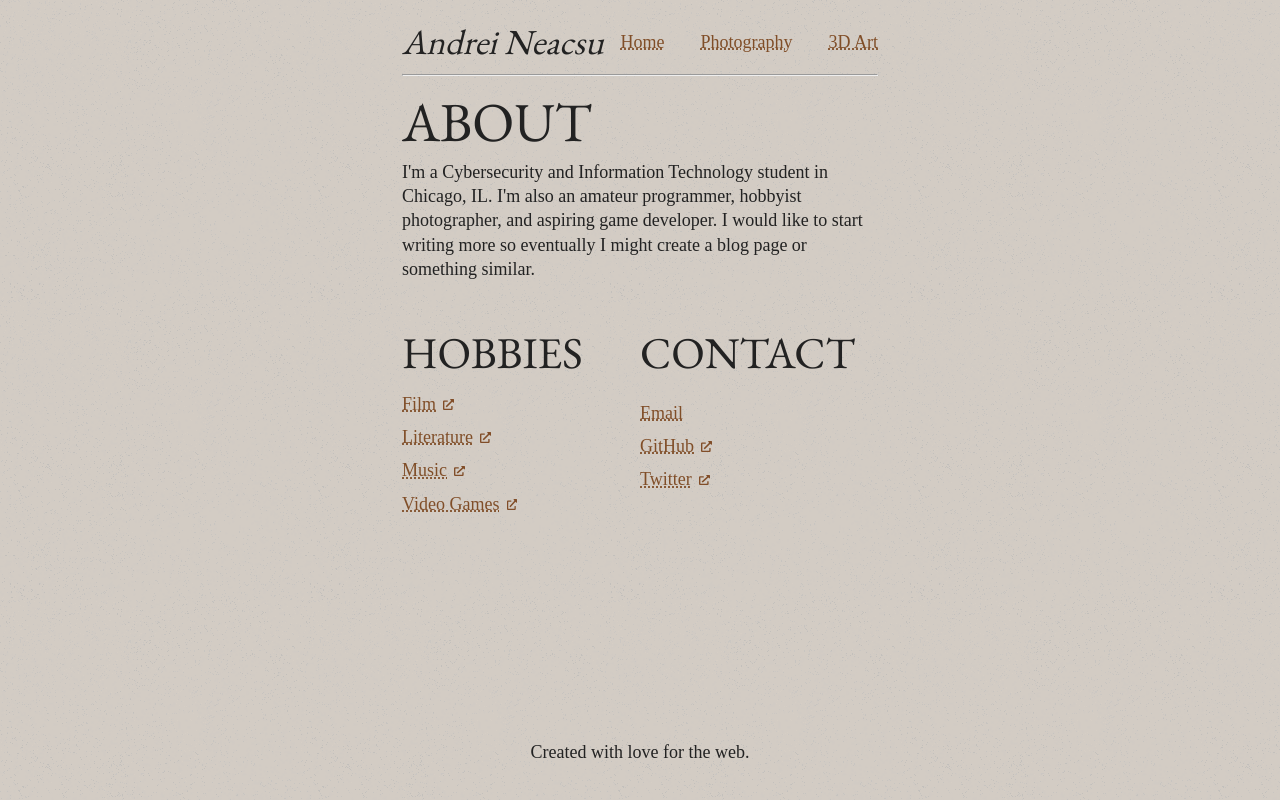
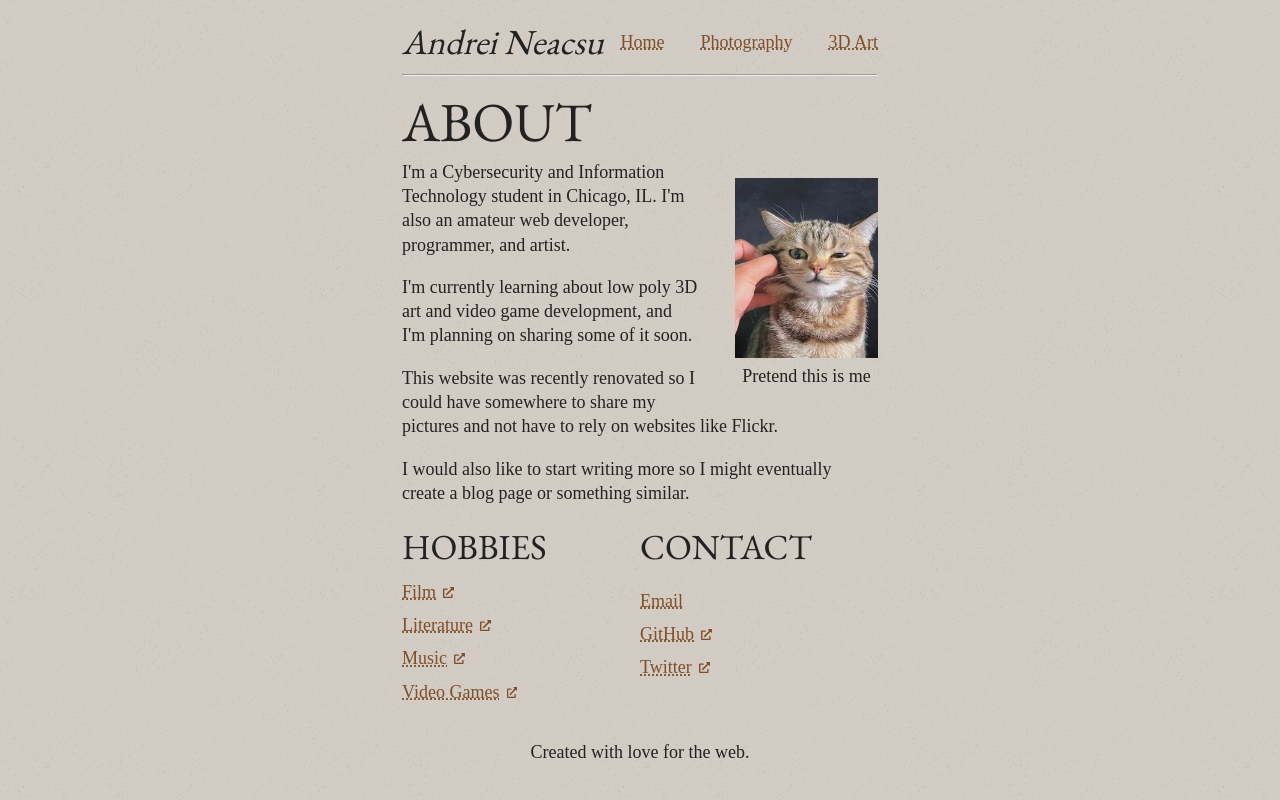
Before and after one commit to errormine/aneacsu.com, a PHP site: page / in a window 1280 px wide. Run offline with PHP 8.4, Linux system fonts and the light colour scheme; some web fonts are replaced.

Commit message:
Add cat and more info to home page

```diff
--- a/assets/css/style.css
+++ b/assets/css/style.css
@@ -84,6 +84,7 @@ footer {
   text-align: center;
 }
 
+/* Home */
 #home {
   display: flex;
   flex-wrap: wrap;
@@ -91,6 +92,11 @@ footer {
 }
 
 #home > * {
+  flex-basis: 50%;
+  flex-grow: 1;
+}
+
+#about {
   flex-basis: 100%;
 }
 
@@ -101,6 +107,20 @@ a {
 
 main li {
   margin: 0.5rem 0;
+}
+
+/* Figures */
+figure {
+  margin: 1rem auto;
+  width: 65%;
+}
+
+figure img {
+  width: 100%;
+}
+
+figcaption {
+  text-align: center;
 }
 
 /* External links */
@@ -217,12 +237,12 @@ article a[href^="http"]::after {
       width: 100%;
     }
 
-    #home > * {
-      flex-basis: 50%;
-      flex-grow: 1;
+    .float-right {
+      float: right;
+      margin-left: 2rem;
     }
 
-    #about {
-      flex-basis: 100%;
+    .small {
+      width: 30%;
     }
 }
--- a/index.php
+++ b/index.php
@@ -13,14 +13,21 @@
         <section id="home">
             <article id="about">
                 <h1>ABOUT</h1>
-                <p>I'm a Cybersecurity and Information Technology student in Chicago, IL. I'm also an amateur programmer, hobbyist photographer, and aspiring game developer. I would like to start writing more so eventually I might create a blog page or something similar.</p>
-                <figure>
-                    <img src="" alt="">
-                    <figcaption></figcaption>
+                <figure class="float-right small">
+                    <picture>
+                        <source srcset="/assets/images/cat.webp" type="image/webp">
+                        <source srcset="/assets/images/cat.jpg" type="image/jpeg">
+                        <img src="/asset/images/cat.jpg" alt="">
+                    </picture>
+                    <figcaption>Pretend this is me</figcaption>
                 </figure>
+                <p>I'm a Cybersecurity and Information Technology student in Chicago, IL. I'm also an amateur web developer, programmer, and artist.</p>
+                <p>I'm currently learning about low poly 3D art and video game development, and I'm planning on sharing some of it soon.</p>
+                <p>This website was recently renovated so I could have somewhere to share my pictures and not have to rely on websites like Flickr.</p>
+                <p>I would also like to start writing more so I might eventually create a blog page or something similar.</p>
             </article>
             <article id="hobbies">
-                <h2>HOBBIES</h2>
+                <h3>HOBBIES</h3>
                 <ul>
                     <li>
                         <a href="https://letterboxd.com/prycaustic/">Film</a>
@@ -37,7 +44,7 @@
                 </ul>
             </article>
             <article id="contact">
-                <h2>CONTACT</h2>
+                <h3>CONTACT</h3>
                 <p>
                     <ul>
                         <li>
```
Also changed, not shown: assets/images/cat.jpg (added), assets/images/cat.webp (added).
